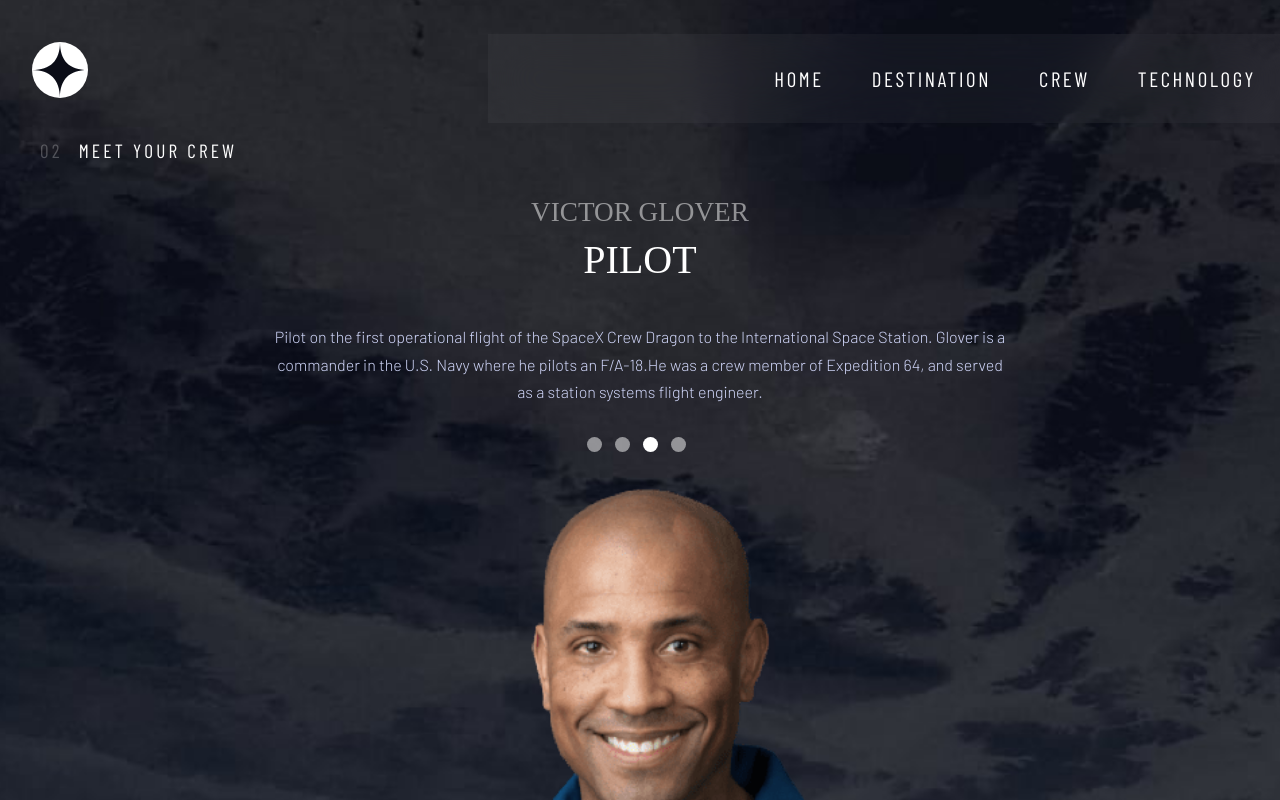
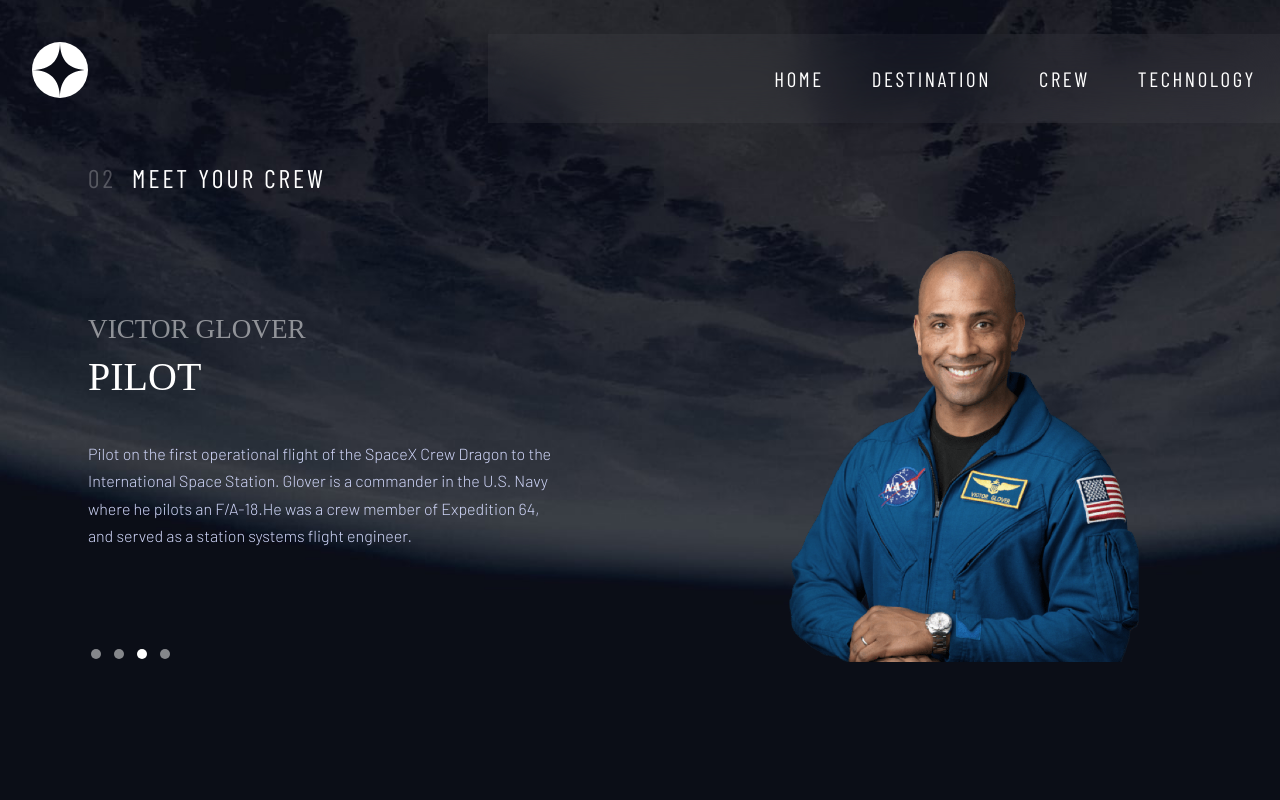
Before and after one commit to Makita7/space-tourism-site, a Vue app: page /pilot in a window 1280 px wide. Shown: the top 800 px of the page. Built offline with nearby package versions, Linux system fonts and the light colour scheme; a web font is replaced by a local one.

Commit message:
crew responsive laptop

```diff
--- a/src/components/CrewNav.vue
+++ b/src/components/CrewNav.vue
@@ -5,7 +5,7 @@
 </script>
 
 <template>
-    <div class="wrapper flex centered">
+    <div class="wrapper flex centered navLaptopFix">
         <RouterLink to="/commander" >
             <button ></button>
         </RouterLink>
@@ -51,4 +51,14 @@
             height: 15px;
         }
     }
+    @media(min-width: 1200px){
+        .navLaptopFix{
+            justify-content: left;
+            margin-top: 6rem;
+        }
+        button{
+            width: 10px;
+            height: 10px;
+        }
+    }
 </style>
--- a/src/pages/CrewPage.vue
+++ b/src/pages/CrewPage.vue
@@ -101,4 +101,20 @@
             margin-left: 1rem;
         }
     }
+    @media(min-width: 1200px){
+        .crew{
+            background-image: url('../assets/crew/background-crew-desktop.jpg');
+        }
+        .num{
+            font-size: 1.6rem;
+        }
+        .pick{
+            font-size: 1.6rem;
+            letter-spacing: 3px;
+        }
+        .padTablet{
+            margin-top: 4rem;
+            margin-left: 4rem;
+        }
+    }
 </style>
--- a/src/pages/TechnologyPage.vue
+++ b/src/pages/TechnologyPage.vue
@@ -65,4 +65,20 @@
             margin-bottom: 1rem;
         }
     }
+    @media(min-width: 1200px){
+        .tech{
+            background-image: url('../assets/technology/background-technology-desktop.jpg');
+        }
+        .num{
+            font-size: 1.6rem;
+        }
+        .pick{
+            font-size: 1.6rem;
+            letter-spacing: 3px;
+        }
+        .padTablet{
+            margin-top: 4rem;
+            margin-left: 4rem;
+        }
+    }
 </style>
--- a/src/pages/crew/CrewCard.vue
+++ b/src/pages/crew/CrewCard.vue
@@ -12,14 +12,16 @@
 
 <template>
     <div>
-        <div class="NotCel">
-            <div class="WrapperText" >
+        <div class="NotCel LaptopWrapper">
+            <div class="WrapperText DividerTwo" >
                 <p class="position">{{position}}</p>
                 <p class="name">{{name}}</p>
                 <p class="description">{{description}}</p>
+                <CrewNav/>
             </div>
-            <CrewNav/>
-            <img :alt="name" :src="img" />
+            <div class="DividerOne">
+                <img :alt="name" :src="img" />
+            </div>
         </div>
         <div class="OnlyCel">
             <img :alt="name" :src="img" />
@@ -95,4 +97,30 @@
             font-size: 1.7rem;
         }
     }
+    @media(min-width: 1200px){
+        .LaptopWrapper{
+            display: flex;
+        }
+        .WrapperText{
+            margin-left: 4rem;
+        }
+        .DividerOne{
+            width: 50%;
+            box-sizing: content-box;
+        }
+        .DividerTwo{
+            width: 50%;
+            text-align: left;
+        }
+        .position{
+            margin-top: 6rem;
+        }
+        .description{
+            margin-bottom: 1rem !important;
+            width: 80%;
+        }
+        img{
+            width: 60%;
+        }
+    }
 </style>
```
Lines whose indentation alone changed are shown as unchanged.
